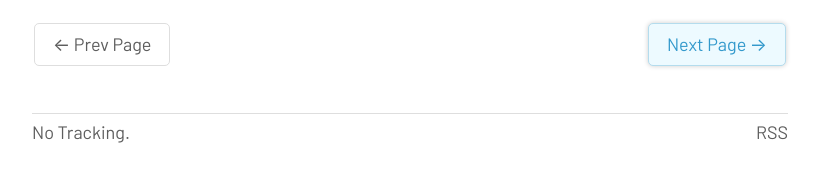
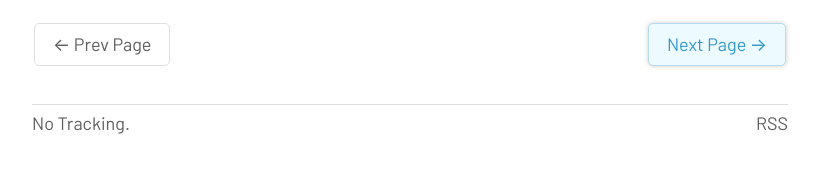
Before and after one commit to ajpwalser/ajpwalser.github.io, a Jekyll site: the page built from index.html, in a window 1280 px wide. Shown: the part 557-739 px from the top of the page, without its empty margins (230-1049 px from the left). Built offline with Jekyll 4.4.1, drawn with Linux system fonts in a browser that asks for light colours; the list of posts is cut into pages by our own code.

Commit message:
Update style.css

```diff
--- a/css/style.css
+++ b/css/style.css
@@ -91,7 +91,7 @@ header {
 }
 
 footer {
-	padding-top: 2em;
+	margin-top: 2em;
 }
 
 .header,
```
